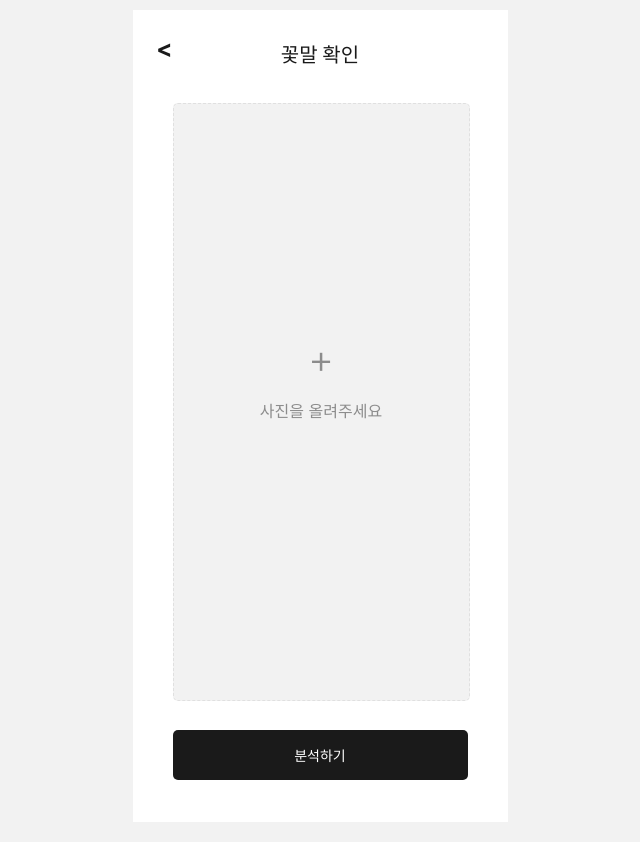
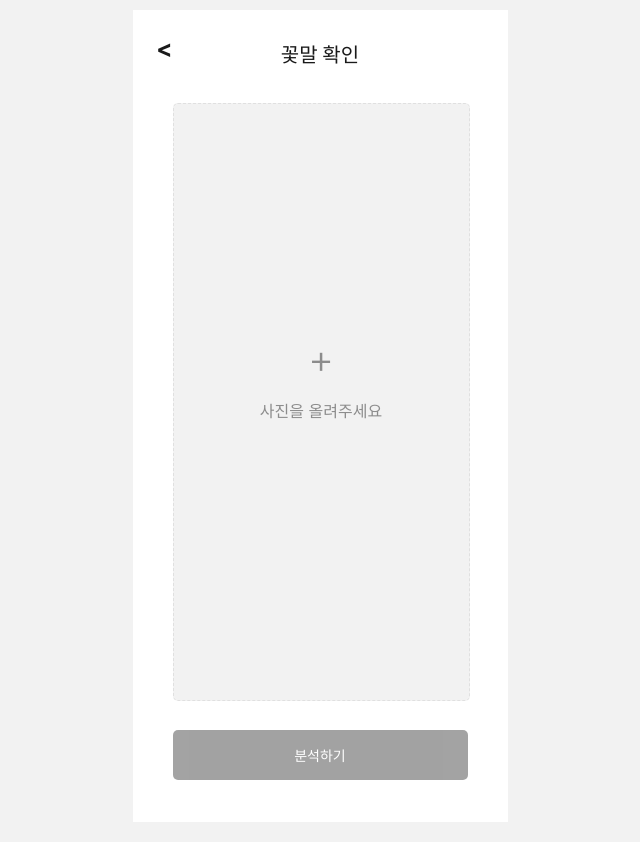
Before and after one commit to WinkXAIM/Bloomary-frontend, a React (Vite) app: page /analyze in a window 1280 px wide. Shown: the whole page, without its empty margins (320-960 px from the left). Built offline with nearby package versions, Linux system fonts and the light colour scheme; a web font is replaced by a local one.

Commit message:
feat: 이미지 업로드 기능 구현

```diff
--- a/src/pages/Analyze.css
+++ b/src/pages/Analyze.css
@@ -69,3 +69,8 @@
     top: 610px;
   }
 }
+
+.analyze-button:disabled {
+  opacity: 0.4;
+  cursor: not-allowed;
+}
--- a/src/pages/Analyze.jsx
+++ b/src/pages/Analyze.jsx
@@ -7,6 +7,7 @@ import "./Analyze.css";
 
 function Analyze({ onBack, onAnalyze }) {
   const [preview, setPreview] = useState(null);
+  const [selectedFile, setSelectedFile] = useState(null);
 
   const handleImageChange = (event) => {
     const file = event.target.files[0];
@@ -14,6 +15,8 @@ function Analyze({ onBack, onAnalyze }) {
     if (!file) return;
 
     const imageUrl = URL.createObjectURL(file);
+
+    setSelectedFile(file);
     setPreview(imageUrl);
   };
 
@@ -41,7 +44,11 @@ function Analyze({ onBack, onAnalyze }) {
         />
       </label>
 
-      <AppButton className="analyze-button" onClick={onAnalyze}>
+      <AppButton
+        className="analyze-button"
+        onClick={onAnalyze}
+        disabled={!selectedFile}
+        >
         분석하기
       </AppButton>
     </PageShell>
```
